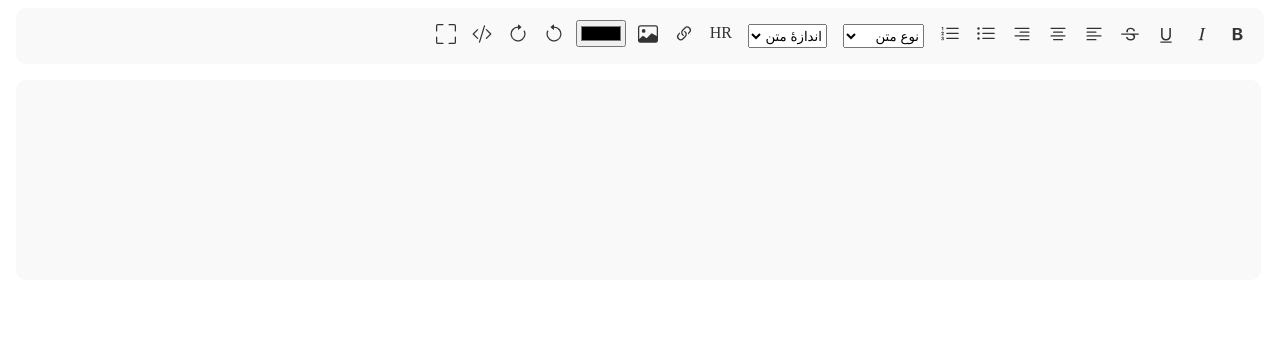
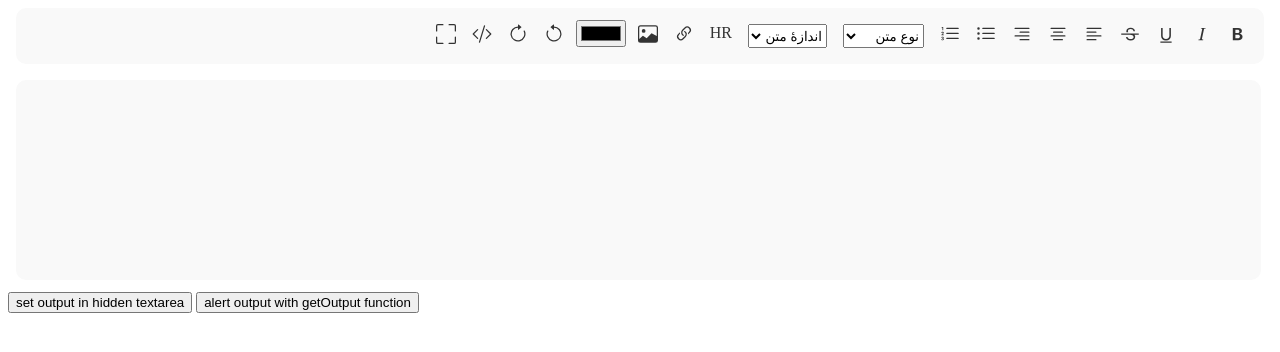
Before and after one commit to alirezakefayati/writer.js, a plain HTML site: page demo.html in a window 1280 px wide. Drawn offline with Linux system fonts and the light colour scheme.

Commit message:
add buuton for setoutput and getoutpu test

```diff
--- a/demo.html
+++ b/demo.html
@@ -12,6 +12,8 @@
     <div id="editor-box">
         <iframe id="writer-js" class="writer-js"></iframe>
     </div>
+    <button onclick="writerJs.setOutput()">set output in hidden textarea</button>
+    <button onclick="alert(writerJs.getOutput())">alert output with getOutput function</button>
 </body>
 <script>
     let writerJs = new writer('fa', 'writer-js', 'editor-box','', '*{font-family: vazir;}')
```
